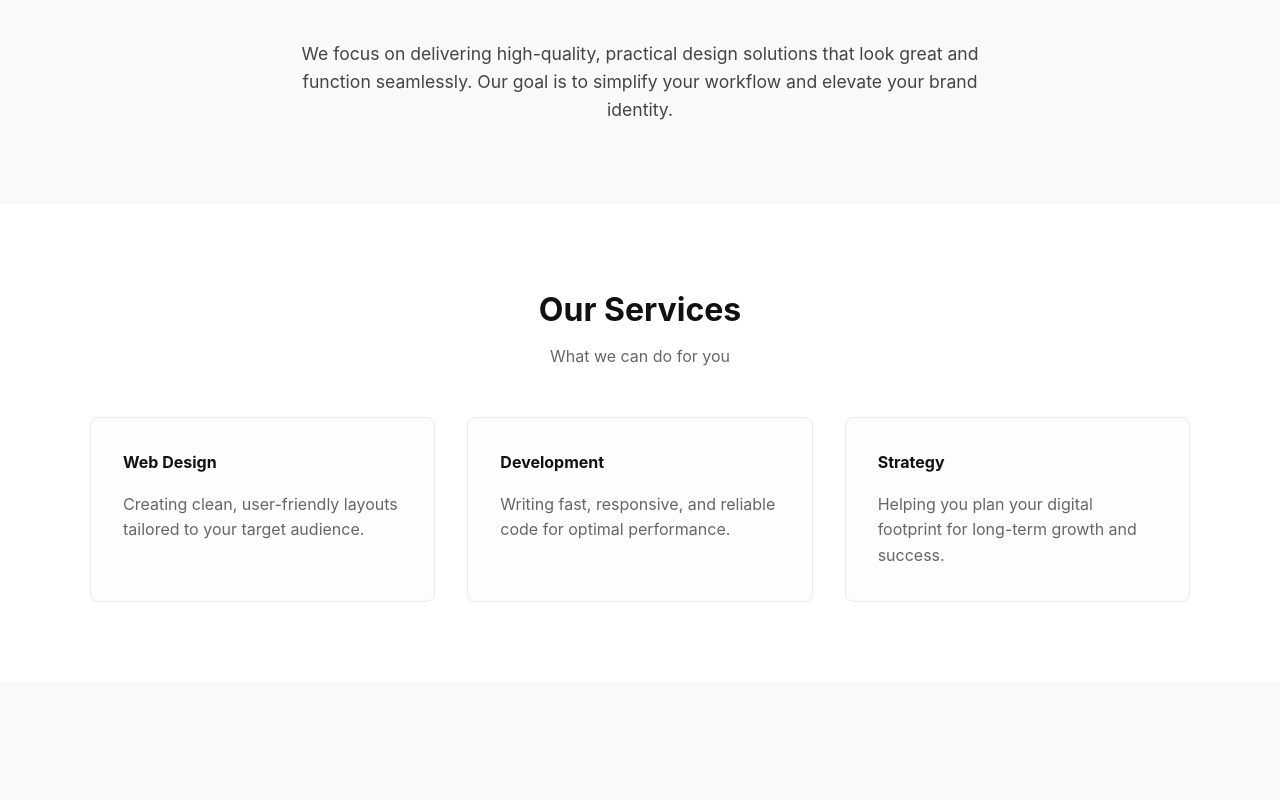
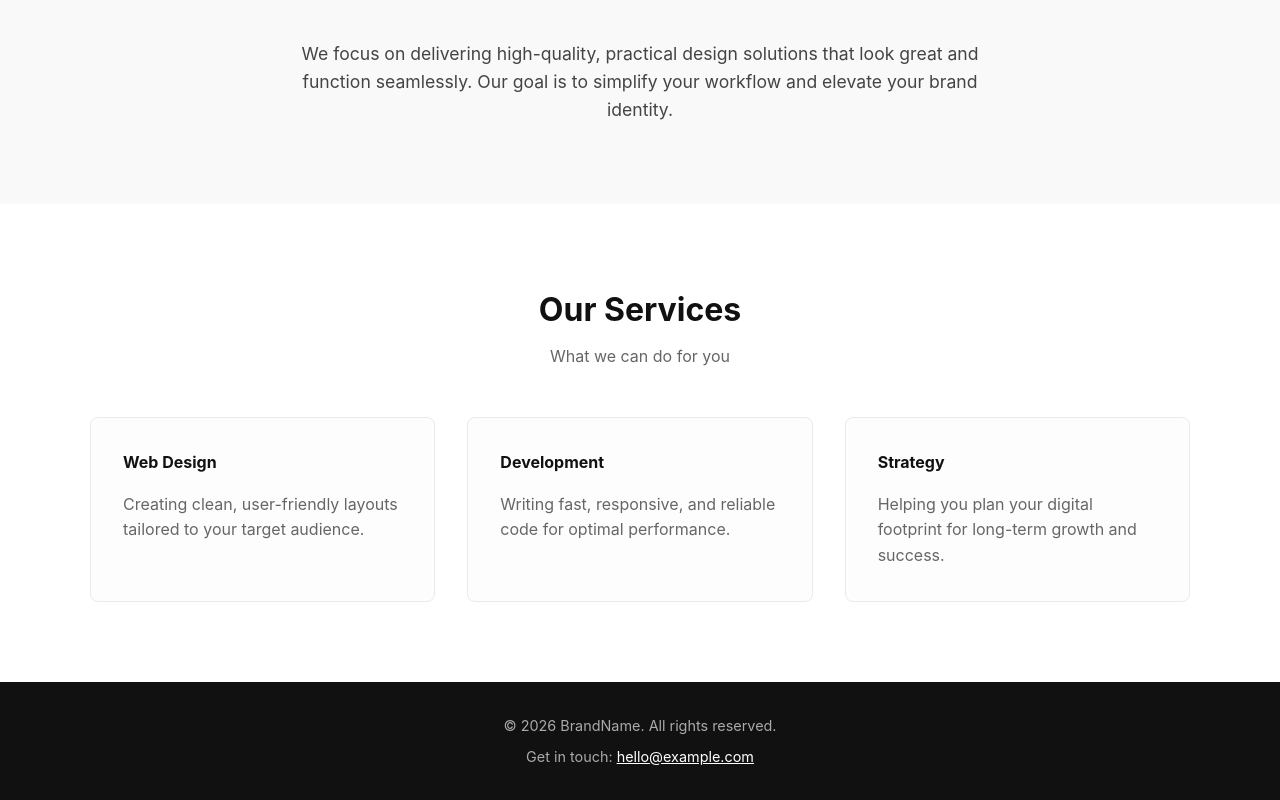
Before and after one commit to codewithprasamsa/portfolio, a plain HTML site: page index3.html in a window 1280 px wide. Shown: the part 654-1454 px from the top of the page. Before the commit the page ends 1336 px from the top, so only its background shows below. Drawn offline with Linux system fonts and the light colour scheme.

Commit message:
againchange

```diff
--- a/index3.html
+++ b/index3.html
@@ -23,8 +23,6 @@
             </nav>
         </div>
     </header>
-
-    <!-- Hero Section -->
     <section id="home" class="hero">
         <div class="container hero-content">
             <h2>Build Your Digital Presence</h2>
@@ -62,6 +60,13 @@
         </div>
     </section>
 
+    <footer id="contact">
+        <div class="container footer-content">
+            <p>&copy; 2026 BrandName. All rights reserved.</p>
+            <p>Get in touch: <a href="mailto:: hello@example.com">hello@example.com</a>
+            </p>
+        </div>
+    </footer>
 
 
 
```
Also changed, not shown: style3.css (+4 -4 lines).
